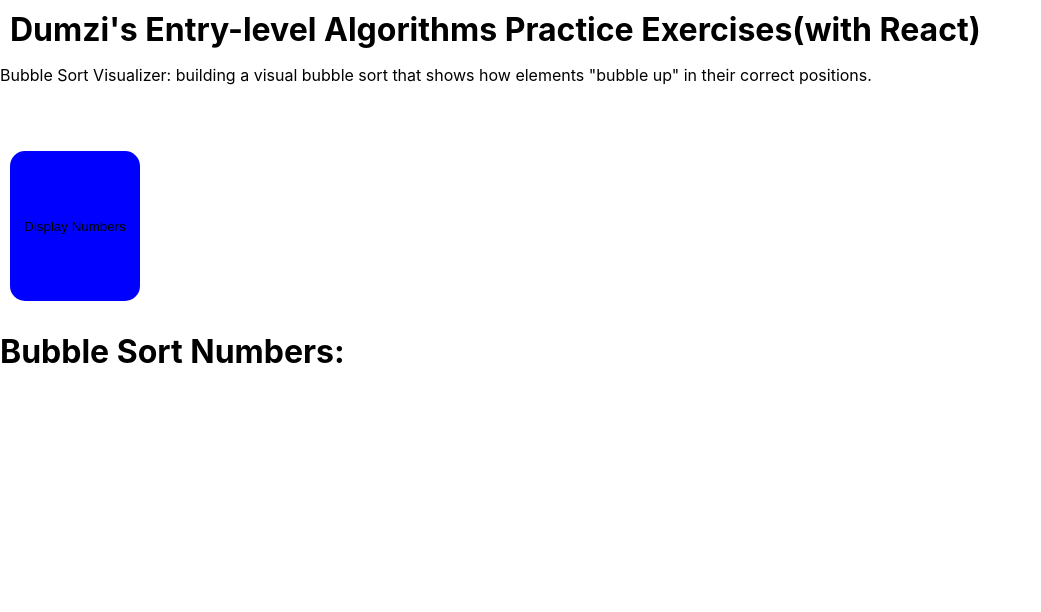
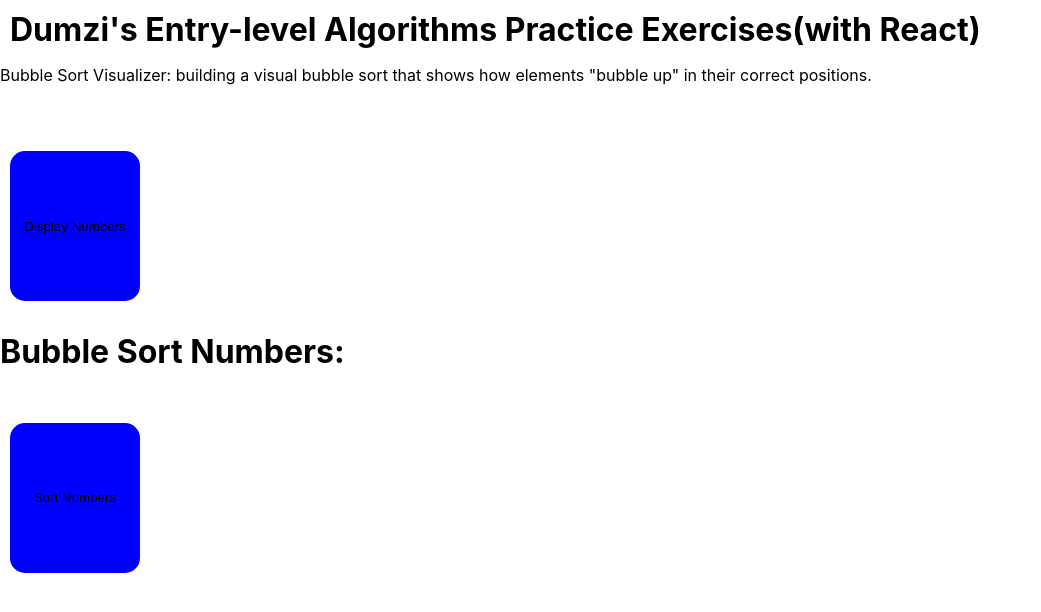
Before and after one commit to MaccccD/Sign-Up_Form_React_Project, a React (Create React App) app: page /BubbleSort in a window 1280 px wide. Shown: the top 612 px of the page, without its empty margins (0-1041 px from the left). Built offline with nearby package versions, Linux system fonts and the light colour scheme.

Commit message:
Bubble Sort Update Part 2
-sorting numbers in ascending order

```diff
--- a/src/Components/BubbleSort.jsx
+++ b/src/Components/BubbleSort.jsx
@@ -7,12 +7,19 @@ function BubbleSort() {
     const [swap, setSwap] = useState(false);
 
 
+    let numbers = ["34, 45, 65, 78, 88, 34, 67, 99, 75, 78"];
+
+
      function displayNumbers (){
-      let numbers = ["34, 45, 65, 78, 88, 34, 67, 99, 75, 78"];
       setNumbersHolder(...numbersholder, numbers);
       alert("Numbers of the bubble sortbare now showing!");
       console.log(" numbers have been added into the holder");
 
+     }
+
+     function ArrangeNumbers(){
+      numbers.sort((a, b)=> (b, a));
+      console.log("numbers have been sorted in ascending order");
      }
   return (
     <div>
@@ -29,6 +36,8 @@ function BubbleSort() {
         );
        })}
     </div>
+    <br/>
+    <button onClick={ArrangeNumbers}>Sort Numbers</button>
     </div>
   )
 }
```
